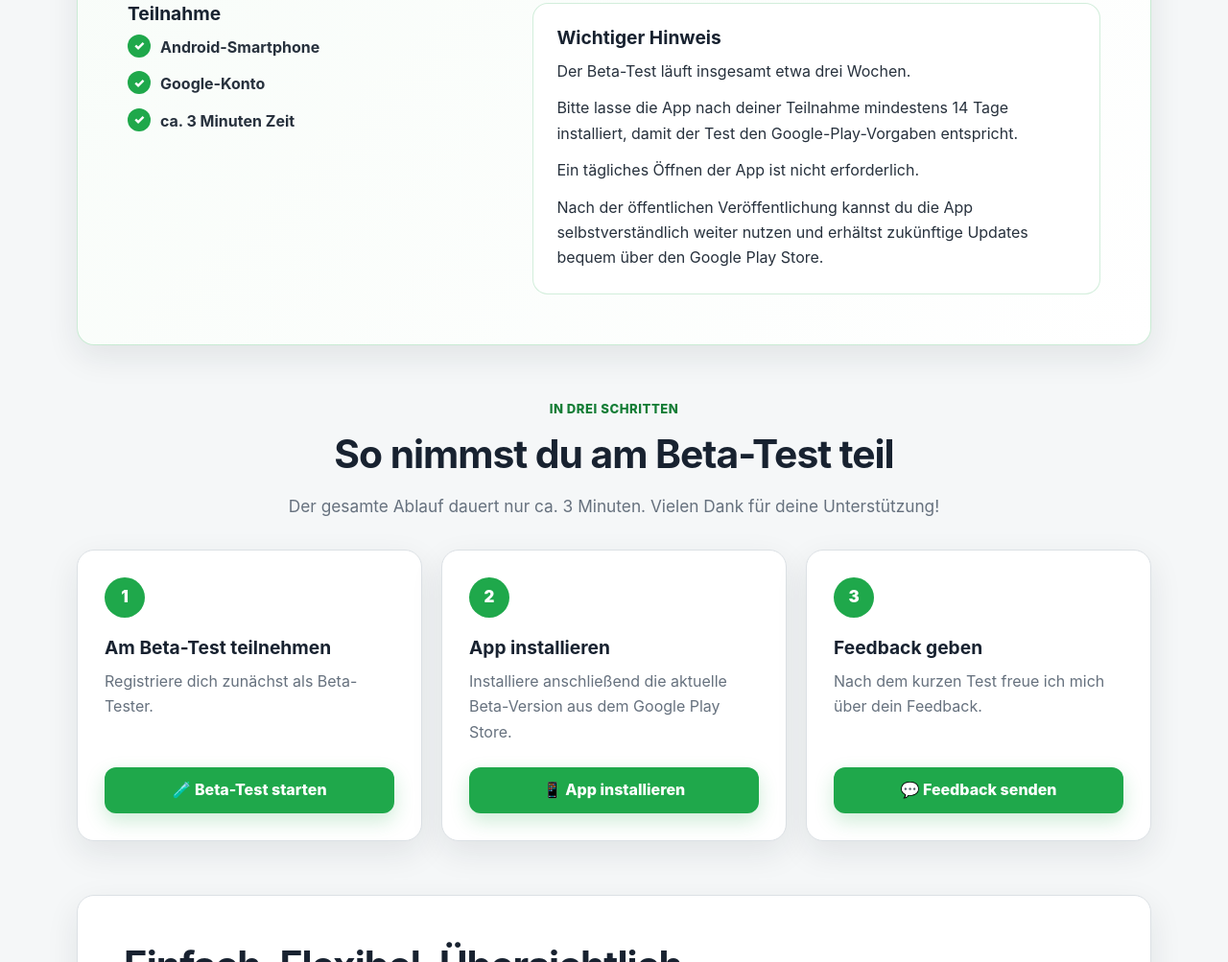
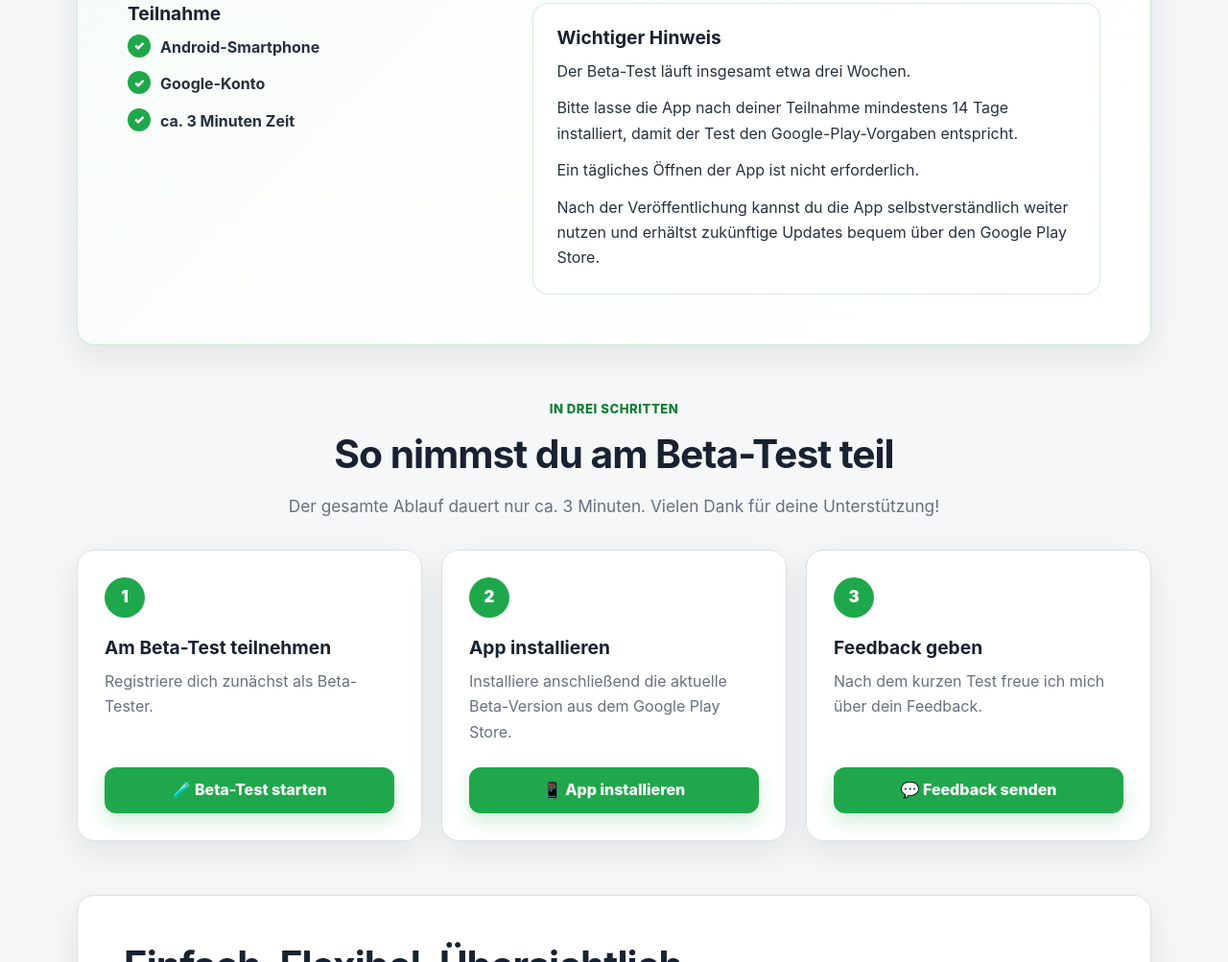
Before and after one commit to EvidenzPartner/simpleprojectprogress, a plain HTML site: page index.html in a window 1280 px wide. Shown: the part 1757-2760 px from the top of the page at 96% size. Drawn offline with Linux system fonts and the light colour scheme.

Commit message:
Update index.html

```diff
--- a/index.html
+++ b/index.html
@@ -94,7 +94,7 @@
                     Ein tägliches Öffnen der App ist nicht erforderlich.
                 </p>
                 <p>
-                    Nach der öffentlichen Veröffentlichung kannst du die App selbstverständlich
+                    Nach der Veröffentlichung kannst du die App selbstverständlich
                     weiter nutzen und erhältst zukünftige Updates bequem über den Google Play Store.
                 </p>
             </div>
```
